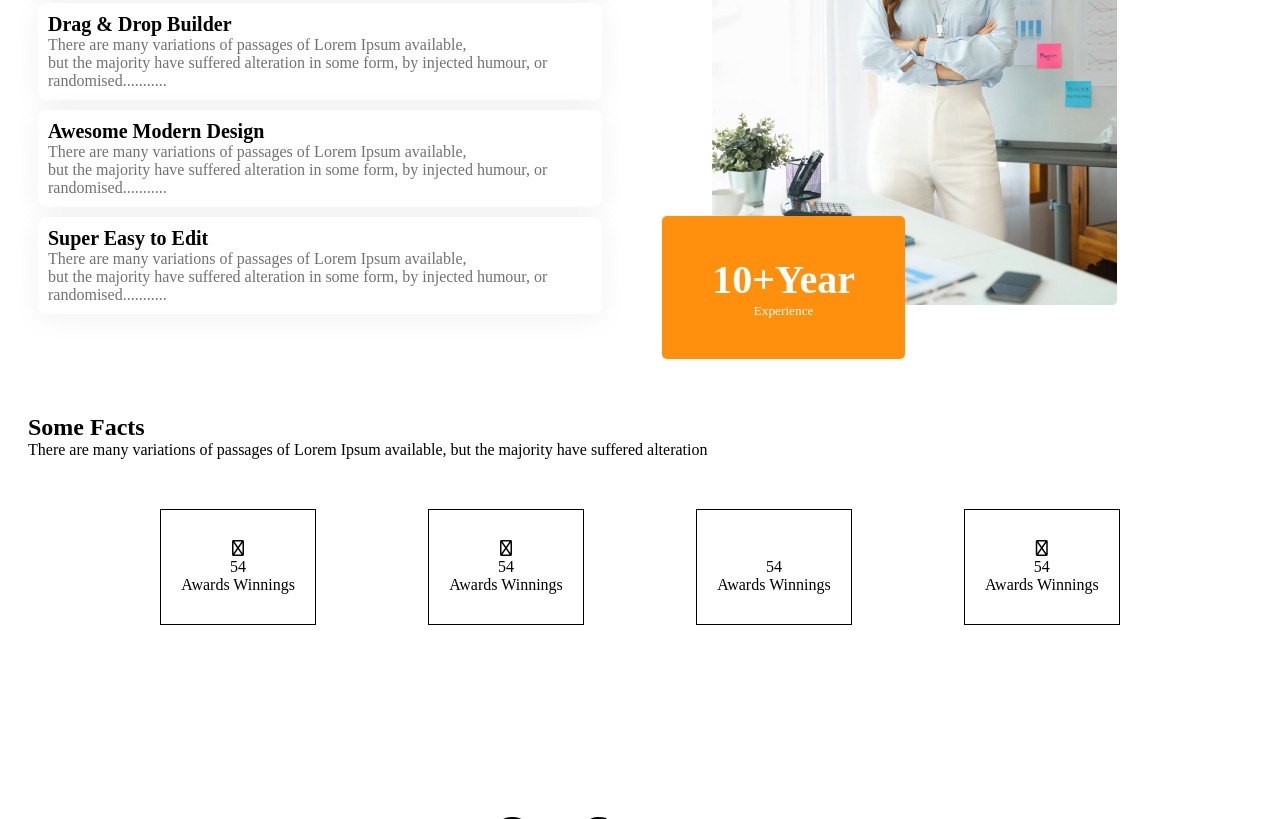
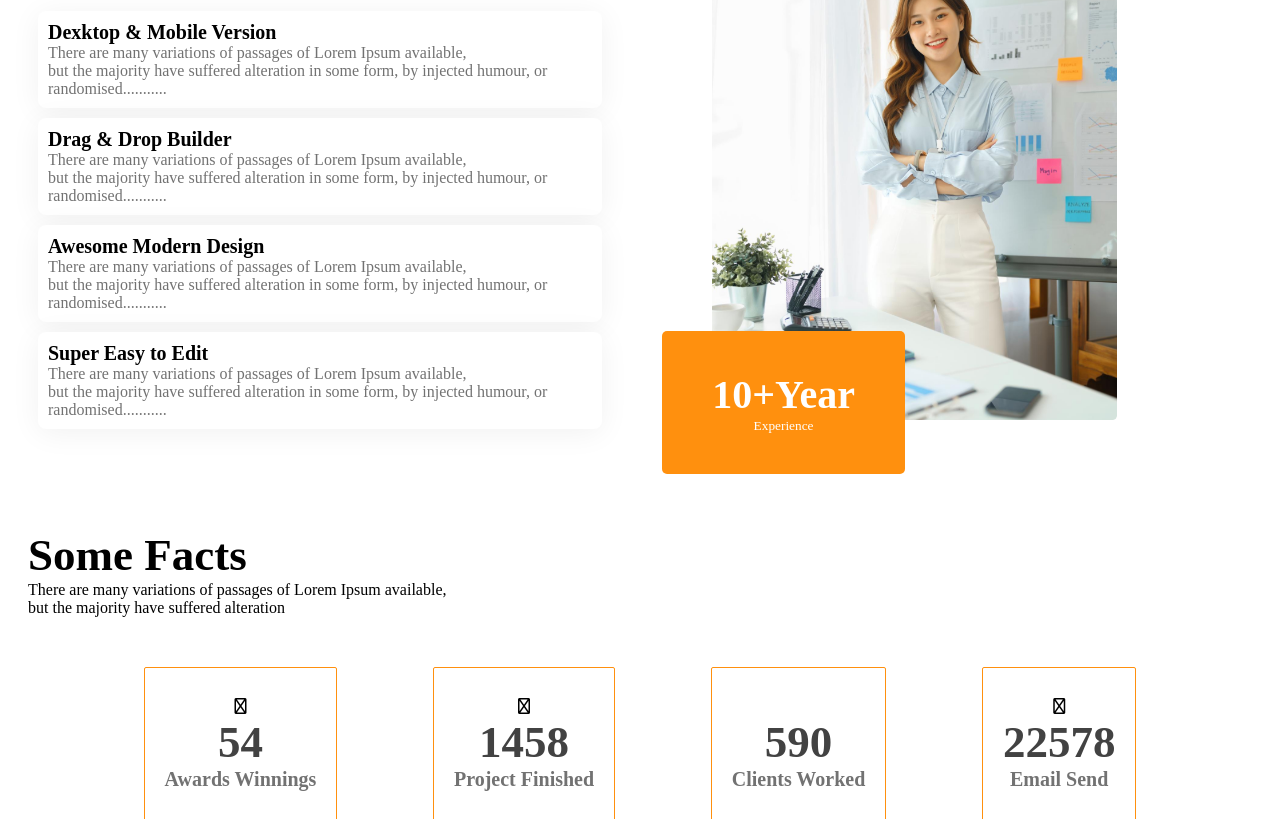
Before and after one commit to mdsalauddinahmed/architects-website, a plain HTML site: page index.html in a window 1280 px wide. Shown: the part 1981-2800 px from the top of the page. Drawn offline with Linux system fonts and the light colour scheme.

Commit message:
almost done

```diff
--- a/index.html
+++ b/index.html
@@ -31,8 +31,8 @@
          <div class="banner-section container">
             <div class="banner-details">
                 <h1 class="banner-title">Brand New
-                    Group of Architects</h1>
-                    <p>There are many variations of passages of Lorem Ipsum available, but the majority have suffered alteration in some form, by injected humour, or randomised words which don't look even</p>
+                    Group of  <br> Architects</h1>
+                    <p>There are many variations of passages of <br> Lorem Ipsum available, but the majority have suffered alteration in some form,  <br> by injected humour, or randomised words which don't look even</p>
                     <button class="banner-btn">Explore More</button>
             </div>
              <img src="./images/banner.png" alt="">
@@ -92,27 +92,27 @@
         <!-- working projects start -->
         <section class="projects">
             <h2>Some Facts</h2>
-            <p>There are many variations of passages of Lorem Ipsum available, but the majority have suffered alteration</p>
+            <p>There are many variations of passages of Lorem Ipsum available, <br> but the majority have suffered alteration</p>
             <div class="project-item">
                 <div class="project">
                     <i class="fa-regular fa-award"></i>
                     <p>54</p>
-                    <p>Awards Winnings</p>
+                    <h4>Awards Winnings</h4>
                 </div>
                 <div class="project">
                     <i class="fa-regular fa-award"></i>
-                    <p>54</p>
-                    <p>Awards Winnings</p>
+                    <p>1458</p>
+                    <h4>Project Finished</h4>
                 </div>
                 <div class="project">
                     <i class="fa-thin fa-award"></i>
-                    <p>54</p>
-                    <p>Awards Winnings</p>
+                    <p>590</p>
+                    <h4>Clients Worked</h4>
                 </div>
                 <div class="project">
                     <i class="fa-regular fa-award"></i>
-                    <p>54</p>
-                    <p>Awards Winnings</p>
+                    <p>22578</p>
+                    <h4>Email Send</h4>
                 </div>
             </div>
         </section>
--- a/style.css
+++ b/style.css
@@ -55,6 +55,25 @@ ul li{
     text-align: center;
      margin: 50px;
   }
+  .banner-title{
+    font-size: 45px;
+    font-weight: 700;
+
+  }
+  .banner-details p{
+    font-size: 16px;
+    font-size: 400;
+    color:rgba(114, 114, 114, 1) ;
+    padding: 10px 0;
+  }
+  .banner-btn{
+    padding: 10px 20px;
+    border-radius: 5px;
+    border: none;
+    color: #fff;
+    background: rgba(255, 144, 14, 1) ;
+    margin-top: 10px;
+}
 
   /* banner-section end */
 /* header-section End */
@@ -84,13 +103,7 @@ ul li{
    color: #727272;
    margin-bottom:20px;
 }
-.banner-btn{
-    padding: 10px 20px;
-    border-radius: 5px;
-    border: none;
-    color: #fff;
-    background: rgba(255, 144, 14, 1) ;
-}
+
 .yollow{
     color: rgba(255, 144, 14, 1);
 }
@@ -171,19 +184,46 @@ ul li{
 .projects{
     padding: 80px 0;
 }
+.projects h2{
+    font-size:45px ;
+    font-weight: 700;
+}
+.projects p{
+    font-size: 16px;
+    font-weight: 400;
+
+}
+.project p{
+    font-size: 45px;
+    font-weight: 600;
+    color:rgba(66, 66, 66, 1) ;
+}
+.project h4{
+     font-size: 20px;
+     font-weight: 600;
+     color: rgba(114, 114, 114, 1) ;
+}
 .project-item{
     display: flex;
     justify-content: space-evenly;
     align-items: center;
     gap: 30px;
     padding:30px 50px;
+
 }
 .project{
     text-align: center;
+
     padding: 30px 20px;
     margin: 20px 0;
-    border: 1px solid #000;
-}
+    border: 1px solid rgba(255, 144, 14, 1);
+    border-radius: 2px;
+transition: .4s;}
+    .project:hover{
+        border: 5px solid gray;
+        color: aquamarine;
+        font-size: 30px;
+    }
 /* Brans-section start */
 .brands{
     margin-bottom: 50px;
```
